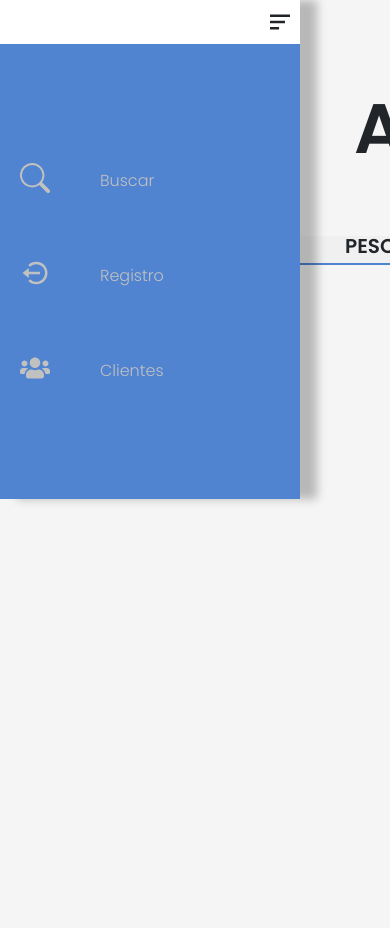
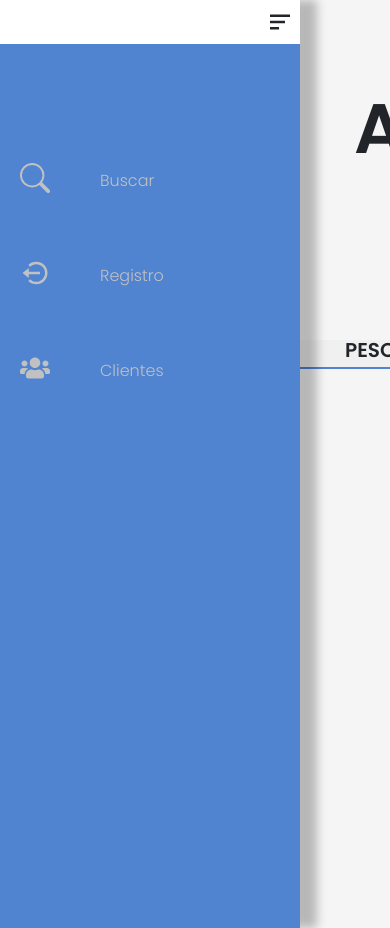
Before and after one commit to BielPimentaDev/bot_de_leiloes, a React (Create React App) app: page / in a window 390 px wide. Shown: the top 928 px of the page. Before the commit the page ends 844 px from the top, so only its background shows below. Built offline with nearby package versions, Linux system fonts and the light colour scheme.

Commit message:
fixing responsivity

```diff
--- a/src/App.css
+++ b/src/App.css
@@ -84,7 +84,7 @@ table {
 
 .appContainer{
 	display: flex;
-	height: 100%;
+	height: 100vh;
 
 
 }
--- a/src/components/Menu/Menu.css
+++ b/src/components/Menu/Menu.css
@@ -3,8 +3,8 @@
     display: block;
     flex-direction: column;
     background-color: var(--color-2);
-    width: 20%;
-    min-width: 300px;
+
+    width: 300px;
     height: 110%;
     box-shadow: 17px 0px 9px 0px #00000040;
     overflow: hidden;
@@ -79,7 +79,7 @@
 
 
 .show{
-    min-width: 15px ;
+    width: 50px ;
 }
 .show ul{
     display: none;
```
